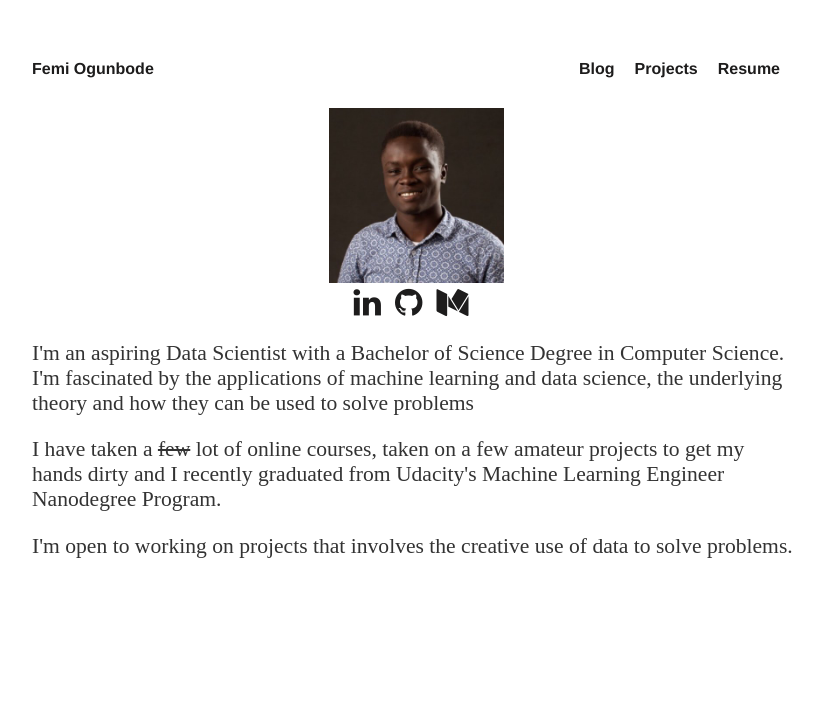
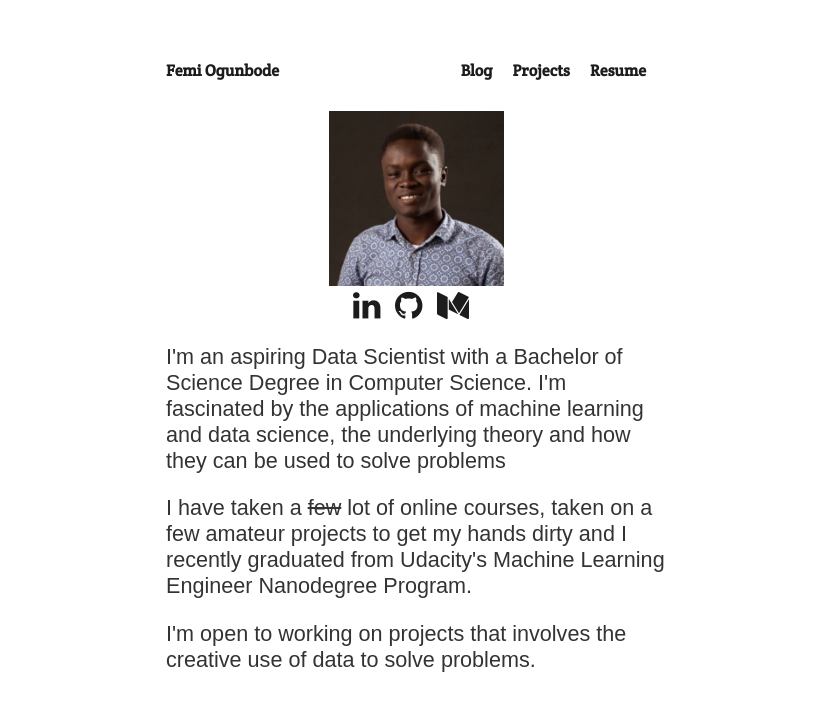
Before and after one commit to FemiOG/FemiOG.github.io, a Jekyll site: the page built from index.html, in a window 1280 px wide. Shown: the top 711 px of the page, without its empty margins (224-1046 px from the left). Built offline with Jekyll 4.4.1, drawn with Linux system fonts in a browser that asks for light colours; some web fonts are replaced.

Commit message:
Index page

```diff
--- a/index.html
+++ b/index.html
@@ -3,11 +3,13 @@ layout: default
 title: Femi Ogunbode
 ---
 <style>
-
+@import url('https://fonts.googleapis.com/css?family=ABeeZee');
+@import url('https://fonts.googleapis.com/css?family=Crete+Round');
 
 body {
     margin: 60px auto;
-    width: 60%;
+    font-family: 'ABeeZee', sans-serif;
+	max-width: 500px;
 }
 div .container{
     margin-top: 30px;
@@ -16,7 +18,7 @@ div .image-box{
     margin-top: 25px;
 }
 nav ul, footer ul {
-    font-family:'Helvetica', 'Arial', 'Sans-Serif';
+	font-family: 'Crete Round', serif;
     padding: 0px;
     list-style: none;
     font-weight: bold;
```
